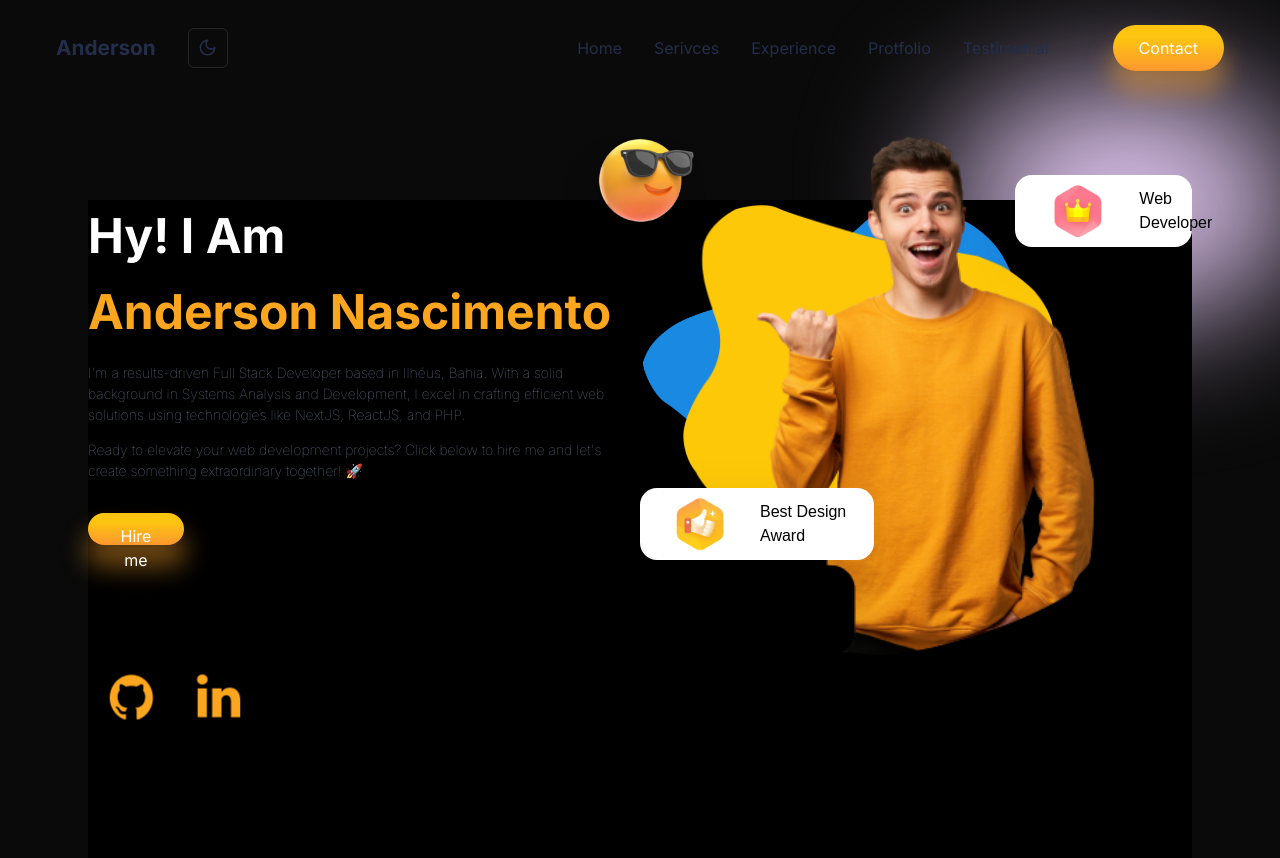
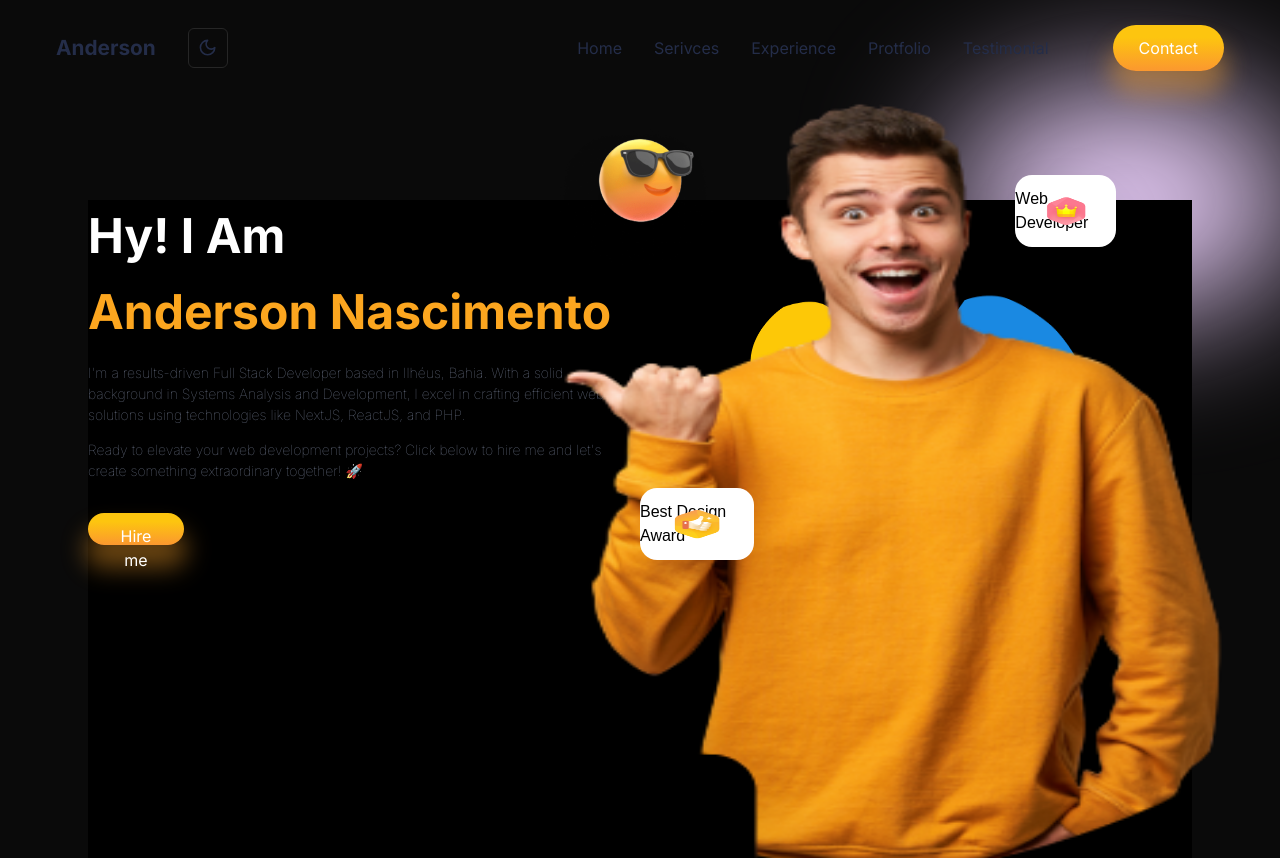
Before and after one commit to AndersonNascimentoDosSantos/portifolio, a Next.js app: page /en-US in a window 1280 px wide. Shown: the top 858 px of the page. Built offline with nearby package versions, Linux system fonts and the light colour scheme.

Commit message:
fix: build error

```diff
--- a/components/newPortifolioComp/Contact/Contact.tsx
+++ b/components/newPortifolioComp/Contact/Contact.tsx
@@ -10,7 +10,7 @@ const Contact = () => {
   // const darkMode = theme.state.darkMode;
   const form = useRef<HTMLFormElement>(null);
   const [done, setDone] = useState(false);
-  const sendEmail = (e) => {
+  const sendEmail = (e: { preventDefault: () => void }) => {
     e.preventDefault();
 
     emailjs
@@ -24,7 +24,7 @@ const Contact = () => {
         (result) => {
           console.log(result.text);
           setDone(true);
-          form.reset();
+          // form.reset();
         },
         (error) => {
           console.log(error.text);
--- a/components/newPortifolioComp/FloatingDiv/FloatingDiv.css
+++ b/components/newPortifolioComp/FloatingDiv/FloatingDiv.css
@@ -7,6 +7,7 @@
   align-items: center;
   padding: 0px 28px 0px 0px;
   height: 4.5rem;
+  position: relative;
 }
 .floatingDiv > img {
   transform: scale(0.4);
--- a/components/newPortifolioComp/FloatingDiv/FloatingDiv.tsx
+++ b/components/newPortifolioComp/FloatingDiv/FloatingDiv.tsx
@@ -1,16 +1,14 @@
-import React from "react";
+import Image from "next/image";
+import "./FloatingDiv.css";
 
-import './FloatingDiv.css'
-
-
-const FloatinDiv = ({img, text1, text2}) => {
+const FloatinDiv = ({ img, text1, text2 }: any) => {
   return (
     // darkMode
     <div className="floatingDiv">
-      <img src={img} alt="" />
+      <Image src={img} alt="" fill />
       <span>
         {text1}
-        <br/>
+        <br />
         {text2}
       </span>
     </div>
--- a/components/newPortifolioComp/Footer/Footer.tsx
+++ b/components/newPortifolioComp/Footer/Footer.tsx
@@ -1,18 +1,19 @@
-import Facebook from "@iconscout/react-unicons/icons/uil-facebook";
-import Gitub from "@iconscout/react-unicons/icons/uil-github";
-import Insta from "@iconscout/react-unicons/icons/uil-instagram";
+// import Facebook from "@iconscout/react-unicons/icons/uil-facebook";
+// import Gitub from "@iconscout/react-unicons/icons/uil-github";
+// import Insta from "@iconscout/react-unicons/icons/uil-instagram";
+import Image from "next/image";
 import "./Footer.css";
 
 const Footer = () => {
   return (
     <div className="footer">
-      <img src={"/img/wave.png"} alt="" style={{ width: "100%" }} />
+      <Image fill src={"/img/wave.png"} alt="" style={{ width: "100%" }} />
       <div className="f-content">
         <span>Zainkeepscode@gmail.com</span>
         <div className="f-icons">
-          <Insta color="white" size={"3rem"} />
+          {/* <Insta color="white" size={"3rem"} />
           <Facebook color="white" size={"3rem"} />
-          <Gitub color="white" size={"3rem"} />
+          <Gitub color="white" size={"3rem"} /> */}
         </div>
       </div>
     </div>
--- a/components/newPortifolioComp/Intro/Intro.tsx
+++ b/components/newPortifolioComp/Intro/Intro.tsx
@@ -4,6 +4,7 @@ import Link from "next/link";
 
 import { useTheme } from "next-themes";
 
+import Image from "next/image";
 import FloatinDiv from "../FloatingDiv/FloatingDiv";
 import "./Intro.css";
 const Intro = () => {
@@ -38,19 +39,19 @@ const Intro = () => {
         {/* social icons */}
         <div className="i-icons">
           <a href="https://github.com/AndersonNascimentoDosSantos">
-            <img src={"/img/github.png"} alt="" />
+            <Image fill src={"/img/github.png"} alt="" />
           </a>
           <a href="https://www.linkedin.com/in/andersonnascimentodossantos/">
-            <img src={"/img/linkedin.png"} alt="" />
+            <Image fill src={"/img/linkedin.png"} alt="" />
           </a>
-          {/* <a href="!#"><img src={Instagram} alt="" /></a> */}
+          {/* <a href="!#"><Image fill src={Instagram} alt="" /></a> */}
         </div>
       </div>
       {/* right image side */}
       <div className="i-right">
-        <img src={"/img/Vector1.png"} alt="" />
-        <img src={"/img/Vector2.png"} alt="" />
-        <img src={"/img/boy.png"} alt="" />
+        <Image fill src={"/img/Vector1.png"} alt="" />
+        <Image fill src={"/img/Vector2.png"} alt="" />
+        <Image fill src={"/img/boy.png"} alt="" />
         {/* animation */}
         <motion.img
           initial={{ left: "-36%" }}
--- a/components/newPortifolioComp/Portfolio/Portfolio.tsx
+++ b/components/newPortifolioComp/Portfolio/Portfolio.tsx
@@ -1,6 +1,7 @@
-"use client"
+"use client";
 
 import { useTheme } from "next-themes";
+import Image from "next/image";
 import "swiper/css";
 import { Swiper, SwiperSlide } from "swiper/react";
 import Ecommerce from "../../img/ecommerce.png";
@@ -24,16 +25,16 @@ const Portfolio = () => {
         className="portfolio-slider"
       >
         <SwiperSlide>
-          <img src={Sidebar} alt="" />
+          <Image fill src={Sidebar} alt="" />
         </SwiperSlide>
         <SwiperSlide>
-          <img src={Ecommerce} alt="" />
+          <Image fill src={Ecommerce} alt="" />
         </SwiperSlide>
         <SwiperSlide>
-          <img src={MusicApp} alt="" />
+          <Image fill src={MusicApp} alt="" />
         </SwiperSlide>
         <SwiperSlide>
-          <img src={HOC} alt="" />
+          <Image fill src={HOC} alt="" />
         </SwiperSlide>
       </Swiper>
     </div>
--- a/components/newPortifolioComp/Testimonials/Testimonial.tsx
+++ b/components/newPortifolioComp/Testimonials/Testimonial.tsx
@@ -3,6 +3,7 @@ import "swiper/css";
 import { Swiper, SwiperSlide } from "swiper/react";
 import "./Testimonial.css";
 
+import Image from "next/image";
 import Pagination from "swiper";
 import "swiper/css/pagination";
 import profilePic1 from "../../img/profile1.jpg";
@@ -56,7 +57,7 @@ const Testimonial = () => {
           return (
             <SwiperSlide key={index}>
               <div className="testimonial">
-                <img src={client.img} alt="" />
+                <Image src={client.img} alt="" />
                 <span>{client.review}</span>
               </div>
             </SwiperSlide>
--- a/components/newPortifolioComp/Toggle/Toggle.tsx
+++ b/components/newPortifolioComp/Toggle/Toggle.tsx
@@ -1,8 +1,6 @@
-import Moon from "@iconscout/react-unicons/icons/uil-moon";
-import Sun from "@iconscout/react-unicons/icons/uil-sun";
+import { Moon, Sun } from "lucide-react";
 import { useTheme } from "next-themes";
 import "./Toggle.css";
-
 const Toggle = () => {
   const { setTheme, theme } = useTheme();
   const handleClick = () => {
--- a/package.json
+++ b/package.json
@@ -53,7 +53,7 @@
     "server-only": "^0.0.1",
     "sharp": "^0.33.1",
     "slick-carousel": "^1.8.1",
-    "swiper": "^8.0.7",
+    "swiper": "^11.0.5",
     "swr": "^2.2.4",
     "tailwind-merge": "^1.14.0",
     "tailwindcss-animate": "^1.0.7",
```
Also changed, not shown: 1 other file (tests, documents, lock files or other folders).
